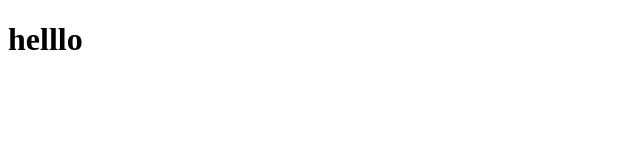
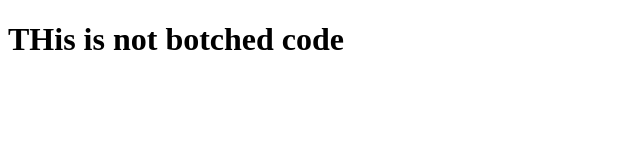
Before and after one commit to Ryangendel/testclass1, a plain HTML site: page index.html in a window 1280 px wide. Shown: the whole page, without its empty margins (0-640 px from the left). Drawn offline with Linux system fonts and the light colour scheme.

Commit message:
this is a descriptive message that is very indepth

```diff
--- a/index.html
+++ b/index.html
@@ -7,6 +7,6 @@
     <title>Document</title>
 </head>
 <body>
-    <h1>helllo</h1>
+    <h1>THis is not botched code</h1>
 </body>
 </html>
```
